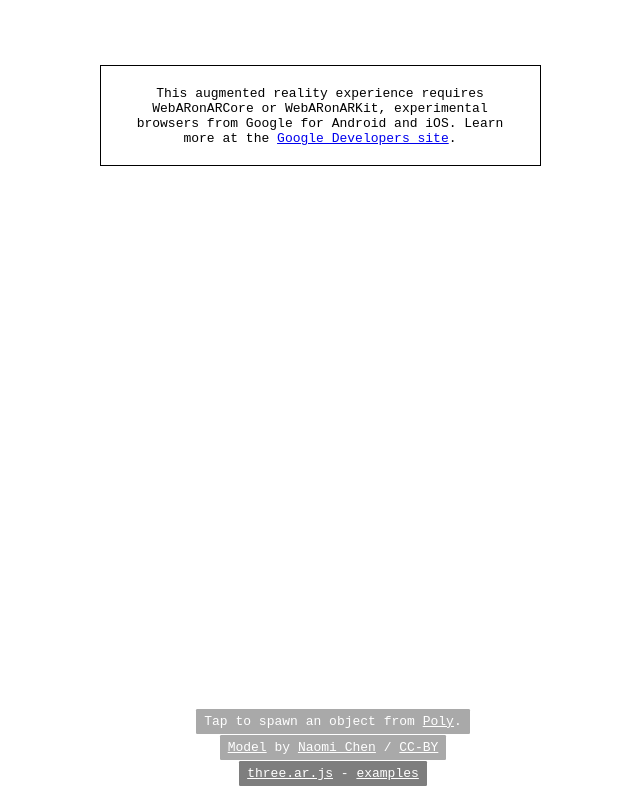
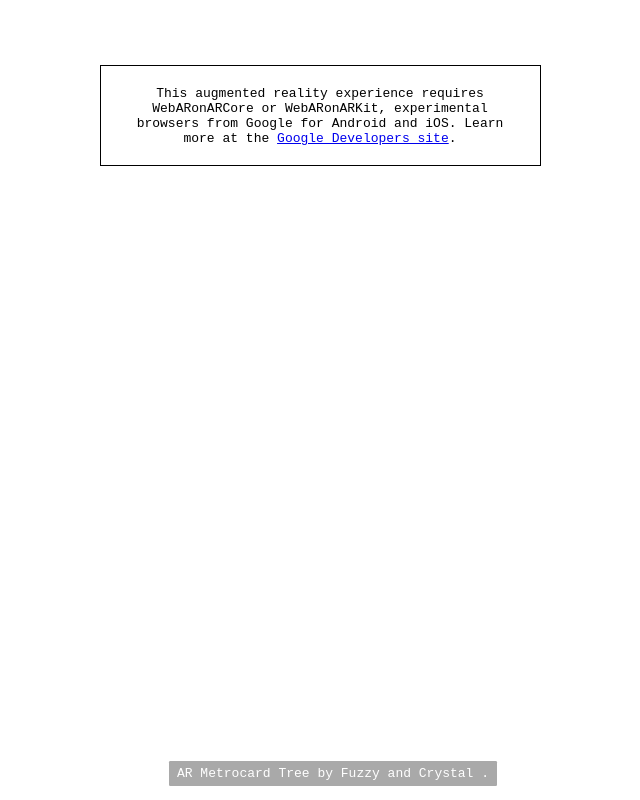
Before and after one commit to crys1992/crys1992.github.io, a plain HTML site: page examples/load-tree-2.html in a window 1280 px wide. Shown: the whole page, without its empty margins (320-960 px from the left). Drawn offline with nearby package versions, Linux system fonts and the light colour scheme.

Commit message:
gettingridoftextonbottom

```diff
--- a/examples/load-tree-2.html
+++ b/examples/load-tree-2.html
@@ -89,16 +89,7 @@
 </head>
 <body>
 <div id="info">
-  <span class="title">Tap to spawn an object from <a href="https://poly.google.com">Poly</a>.</span><br/>
-  <span class="title">
-    <a href="https://poly.google.com/view/dK08uQ8-Zm9">Model</a> by
-    <a href="https://poly.google.com/user/f8cGQY15_-g">Naomi Chen</a> /
-    <a href="https://creativecommons.org/licenses/by/2.0/">CC-BY</a>
-  </span><br />
-  <span class="links">
-    <a href="https://github.com/google-ar/three.ar.js">three.ar.js</a> -
-    <a href="https://developers.google.com/ar/develop/web/getting-started#examples">examples</a>
-  </span>
+  <span class="title">AR Metrocard Tree by Fuzzy and Crystal .</span><br/>
   <div class="sizer_container">
     <div id="smaller" class="sizer"> - </div>
     <div id="larger" class="sizer"> + </div>
```
